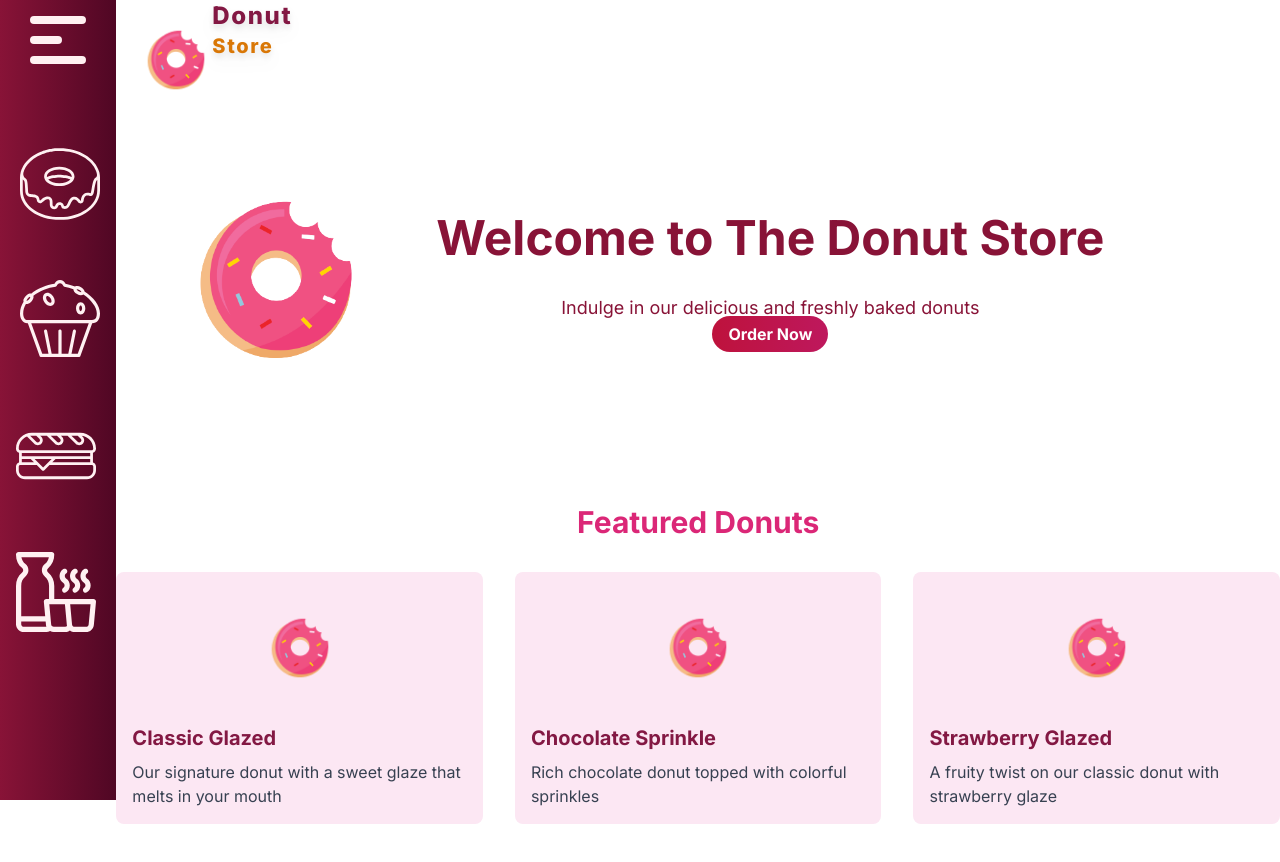
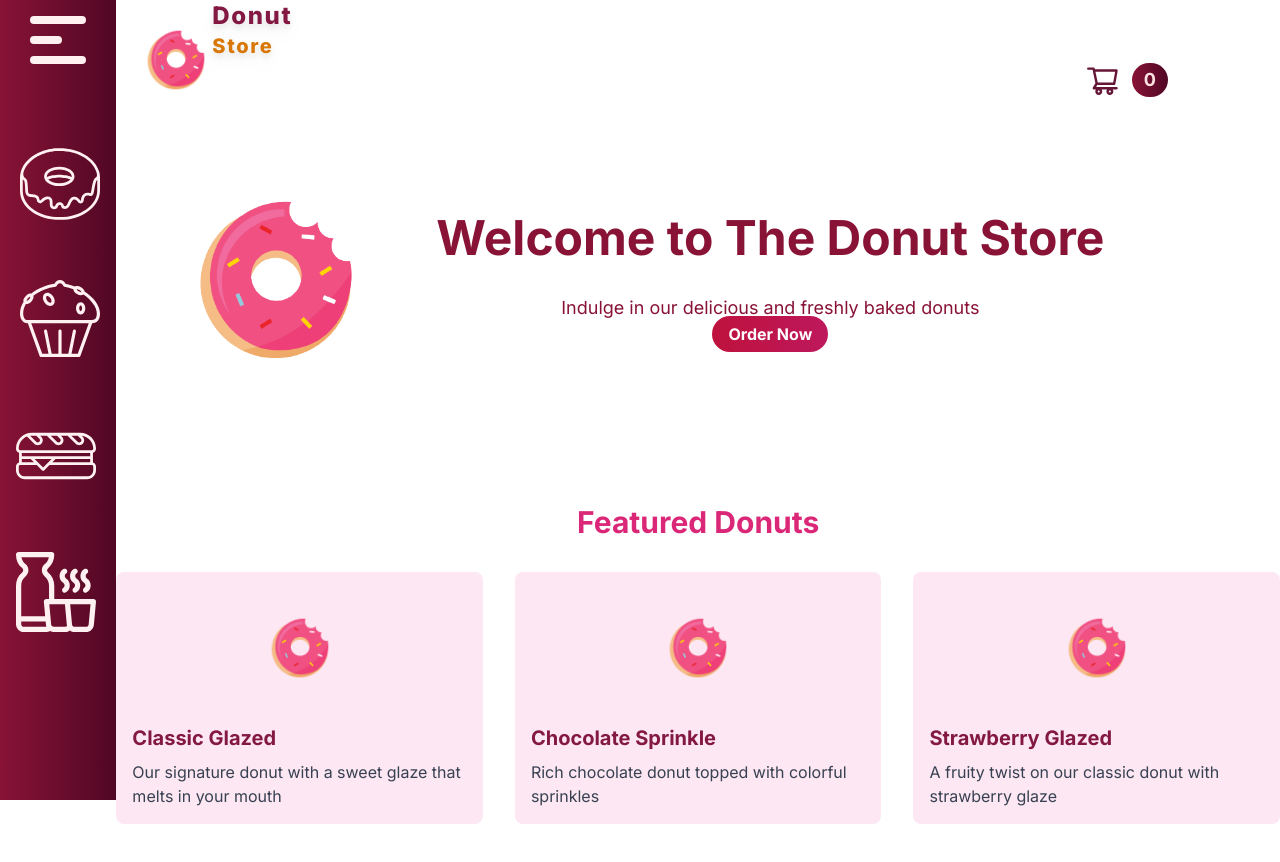
Before and after one commit to RaphaelMalburg/donut-store, a Next.js app: page / in a window 1280 px wide. Shown: the top 862 px of the page. Built offline with nearby package versions, Linux system fonts and the light colour scheme.

Commit message:
cart almost

```diff
--- a/app/layout.tsx
+++ b/app/layout.tsx
@@ -4,6 +4,7 @@ import Nav from "./../components/Nav";
 import { createContext } from "vm";
 import { Product } from "@/content/products";
 import { CartContext, CartProvider } from "@/context/CartContext";
+import Cart from "@/components/Cart";
 const inter = Inter({ subsets: ["latin"] });
 
 interface foodContextProps {
@@ -25,6 +26,9 @@ export default function RootLayout({ children }: { children: React.ReactNode })
         <CartProvider>
           <Nav />
           {children}
+          <div className="absolute top-10 right-28">
+            <Cart />
+          </div>
         </CartProvider>
       </body>
     </html>
--- /dev/null
+++ b/app/myorder/page.tsx
@@ -0,0 +1,11 @@
+"use client";
+import { useCart } from "@/hooks/useCart";
+import React from "react";
+
+const MyOrder = () => {
+  const { cart } = useCart();
+
+  return <div>{cart.length}</div>;
+};
+
+export default MyOrder;
--- a/components/Card.tsx
+++ b/components/Card.tsx
@@ -8,20 +8,26 @@ interface CardProps {
   price: number | string;
   image: string;
   value?: number;
+
+  inCart?: number;
 }
 const Card = ({ title, description, price, image, value }: CardProps) => {
-  const { addItemsIntoCart } = useCart();
+  const { addItemsIntoCart, cart } = useCart();
+  const itemExist = cart.find((item) => item.title === title);
 
   return (
-    <div className=" bg-white border border-gray-200 rounded-lg shadow mr-10 flex flex-col justify-center align-middle dark:bg-gray-800 dark:border-gray-700 min-h-full relative -z-10">
-      <span className="absolute top-1 left-1 rounded-full w-7 flex justify-center align-middle bg-amber-400 text-lg text-pink-950 font-bold z-10">1</span>
+    <div className=" bg-white border border-gray-200 rounded-lg shadow mr-10 flex flex-col justify-center align-middle dark:bg-gray-800 dark:border-gray-700 min-h-full relative ">
+      {itemExist && (
+        <span className="absolute top-1 left-1 rounded-full w-7 flex justify-center align-middle bg-amber-400 text-lg text-pink-950 font-bold z-10">{itemExist?.quantity}</span>
+      )}
+
       <Image className="rounded-t-lg max-h-60 object-cover" src={image} alt="" />
 
       <div className="p-5  h-fit">
         <h5 className="mb-2 text-2xl font-bold tracking-tight text-gray-900 dark:text-white">{title}</h5>
 
         <p className="mb-3 font-normal text-gray-700 dark:text-gray-400">{description}</p>
-        <div className=" flex justify-between">
+        <div className=" flex justify-between ">
           <p>{price}</p>
           <p className="hidden">{value}</p>
           <button
@@ -31,9 +37,9 @@ const Card = ({ title, description, price, image, value }: CardProps) => {
             Add to cart
             <svg aria-hidden="true" className="w-4 h-4 ml-2 -mr-1" fill="currentColor" viewBox="0 0 20 20" xmlns="http://www.w3.org/2000/svg">
               <path
-                fill-rule="evenodd"
+                fillRule="evenodd"
                 d="M10.293 3.293a1 1 0 011.414 0l6 6a1 1 0 010 1.414l-6 6a1 1 0 01-1.414-1.414L14.586 11H3a1 1 0 110-2h11.586l-4.293-4.293a1 1 0 010-1.414z"
-                clip-rule="evenodd"></path>
+                clipRule="evenodd"></path>
             </svg>
           </button>
         </div>
--- a/components/Cart.tsx
+++ b/components/Cart.tsx
@@ -1,15 +1,16 @@
 "use client";
 import { useProductContext } from "@/context/ProductContext";
+import { useCart } from "@/hooks/useCart";
 import React from "react";
 import { AiOutlineShoppingCart } from "react-icons/ai";
 
 const Cart = () => {
-  const { products } = useProductContext();
+  const { cart } = useCart();
   return (
-    <div className="">
-      <AiOutlineShoppingCart />
-      <span className="absolute top-0 right-0 inline-flex items-center justify-center px-2 py-1 text-xs font-bold leading-none text-red-100 transform translate-x-1/2 -translate-y-1/2 bg-red-600 rounded-full">
-        {products.length}
+    <div className="flex justify-center items-center h-20 gap-3">
+      <AiOutlineShoppingCart size={35} color="#651535" />
+      <span className=" items-center justify-center px-3 py-2 my-auto text-lg font-bold leading-none text-red-100 t-translate-y-1/2 bg-gradient-to-r from-rose-900 to-pink-950 rounded-full">
+        {cart.length}
       </span>
     </div>
   );
--- a/components/Nav.tsx
+++ b/components/Nav.tsx
@@ -10,6 +10,8 @@ import { HiMenuAlt1 } from "react-icons/hi";
 import { motion, AnimatePresence } from "framer-motion";
 import { MenuOpenContext } from "@/context/menuOpenContext";
 import Link from "next/link";
+import { useCart } from "@/hooks/useCart";
+import Cart from "./Cart";
 
 const Nav = () => {
   const [menuOpen, setMenuOpen] = useState(true);
@@ -41,11 +43,12 @@ const Nav = () => {
     },
   };
 
+  const { cart } = useCart();
   return (
     <nav
       className={`bg-gradient-to-r from-rose-900 to-pink-950 transition-all md:relative   ${
         menuOpen ? "md:w-32" : "md:w-72"
-      }  md:h-full w-full h-28 mx-auto fixed  left-0 bottom-0 duration-500 delay-200 ease-in-out  md:flex md:flex-col  justify-between `}>
+      }  md:h-full w-full h-28 mx-auto fixed  left-0 bottom-0 duration-500 delay-200 ease-in-out z-50 md:flex md:flex-col  justify-between `}>
       <button className="mx-auto bg-transparent  " style={{ transitionProperty: "width" }} onClick={handleToggleMenu}>
         <HiMenuAlt1 size={80} className={`${menuOpen ? "text-rose-50" : "text-amber-400"} hidden md:block active:text-amber-400`} />
       </button>
--- a/interfaces.ts
+++ b/interfaces.ts
@@ -1,7 +1,7 @@
 export interface Product {
   title: string;
   description: string;
-  price: number | string;
+  price: number | string | any;
   additionalInfo?: string;
   image?: any;
   id?: number;
```
